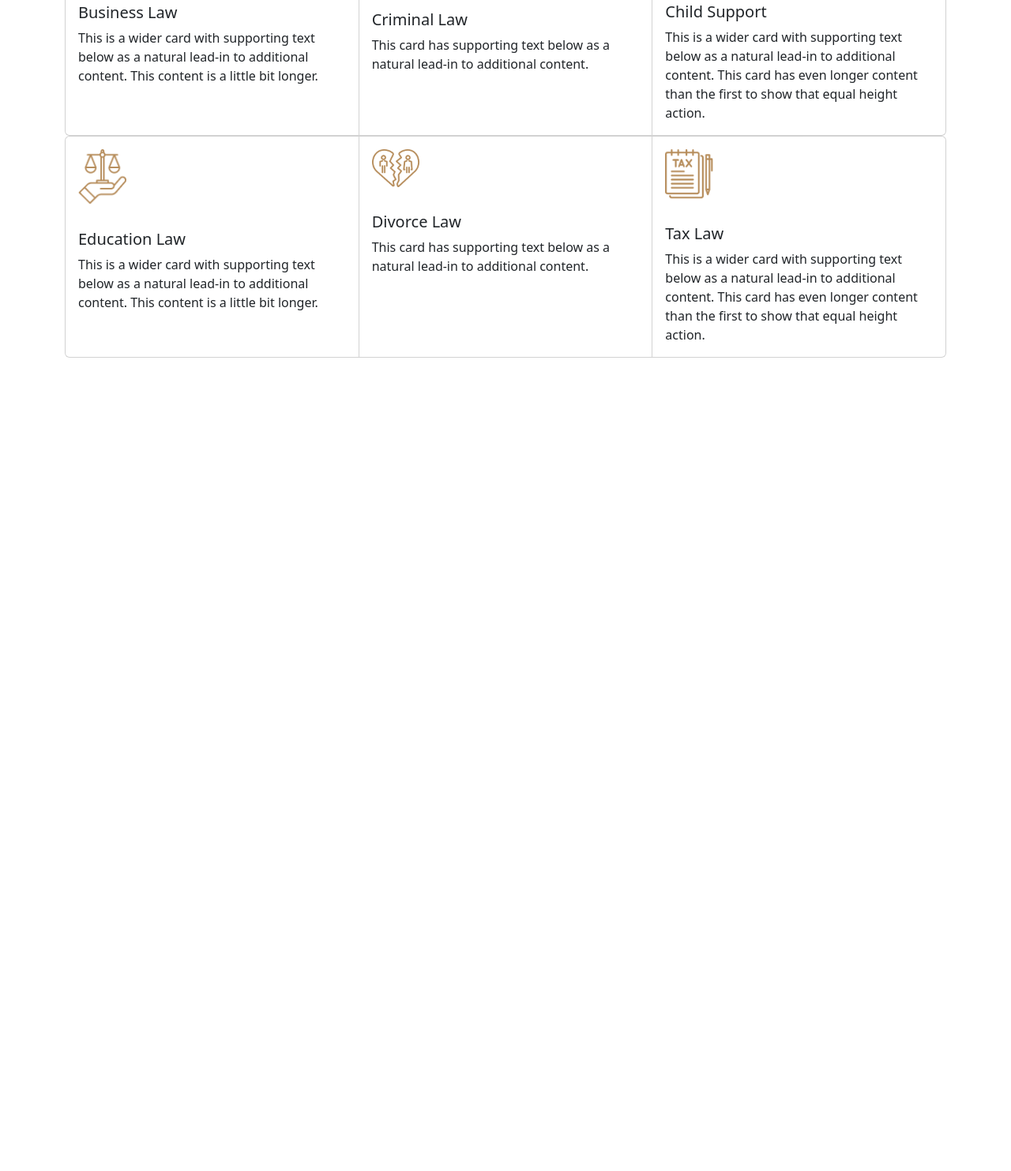
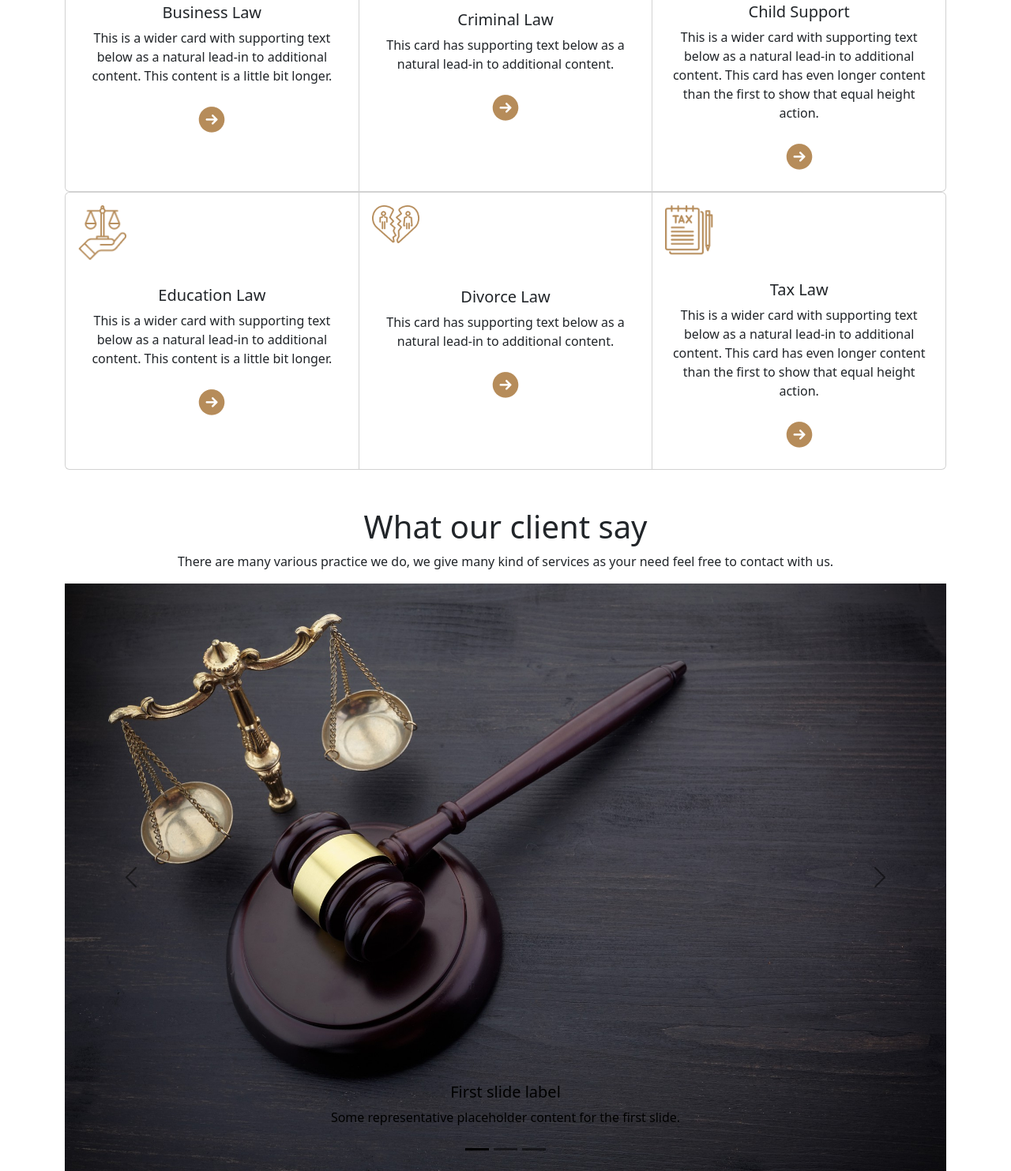
Before and after one commit to msi-soriff/Legal-solutions, a plain HTML site: page index.html in a window 1280 px wide. Shown: the part 948-2431 px from the top of the page at 79% size. Before the commit the page ends 1401 px from the top, so only its background shows below. Drawn offline with nearby package versions, Linux system fonts and the light colour scheme.

Commit message:
slide-card added

```diff
--- a/index.html
+++ b/index.html
@@ -55,52 +55,107 @@
 
     <div class="container">
         <div class="card-group">
-            <div class="card">
+            <div class="card text-center">
               <img src="images/business.png" class="card-img-top w-25 p-3" alt="...">
               <div class="card-body">
                 <h5 class="card-title">Business Law</h5>
                 <p class="card-text">This is a wider card with supporting text below as a natural lead-in to additional content. This content is a little bit longer.</p>
+                <button class="btn"><img src="images/Frame.png" alt="" srcset=""></button>
             </div>
             </div>
-            <div class="card">
+            <div class="card text-center">
               <img src="images/criminal.png" class="card-img-top w-25 p-3" alt="...">
               <div class="card-body">
                 <h5 class="card-title">Criminal Law</h5>
                 <p class="card-text">This card has supporting text below as a natural lead-in to additional content.</p>
+                <button class="btn"><img src="images/Frame.png" alt="" srcset=""></button>
             </div>
             </div>
-            <div class="card">
+            <div class="card text-center">
               <img src="images/child.png" class="card-img-top w-25 p-3" alt="...">
               <div class="card-body">
                 <h5 class="card-title">Child Support</h5>
                 <p class="card-text">This is a wider card with supporting text below as a natural lead-in to additional content. This card has even longer content than the first to show that equal height action.</p>
+                <button class="btn"><img src="images/Frame.png" alt="" srcset=""></button>
             </div>
             </div>
           </div>
           <div class="card-group">
-            <div class="card">
+            <div class="card text-center">
               <img src="images/education.png" class="card-img-top w-25 p-3" alt="...">
               <div class="card-body">
                 <h5 class="card-title">Education Law </h5>
                 <p class="card-text">This is a wider card with supporting text below as a natural lead-in to additional content. This content is a little bit longer.</p>
+                <button class="btn"><img src="images/Frame.png" alt="" srcset=""></button>
             </div>
             </div>
-            <div class="card">
+            <div class="card text-center">
               <img src="images/divorce.png" class="card-img-top w-25 p-3" alt="...">
-              <div class="card-body">
+              <div class="card-body mt-4">
                 <h5 class="card-title">Divorce Law</h5>
                 <p class="card-text">This card has supporting text below as a natural lead-in to additional content.</p>
+                <button class="btn"><img src="images/Frame.png" alt="" srcset=""></button>
             </div>
             </div>
-            <div class="card">
+            <div class="card text-center">
               <img src="images/tax.png" class="card-img-top w-25 p-3" alt="...">
               <div class="card-body">
                 <h5 class="card-title">Tax Law</h5>
                 <p class="card-text">This is a wider card with supporting text below as a natural lead-in to additional content. This card has even longer content than the first to show that equal height action.</p>
+                <button class="btn"><img src="images/Frame.png" alt="" srcset=""></button>
             </div>
             </div>
           </div>
     </div>
+
+    <!-- slider  -->
+    <div class="mt-5 d-flex align-items-center justify-content-center">
+        <h1>What our client say</h1>
+    </div>
+    <div class="d-flex align-items-center justify-content-center">
+        <p>There are many various practice we do, we give many kind of services as your need feel free to contact with us. </p>
+    </div>
+    <div class="container">
+        <div id="carouselExampleDark" class="carousel carousel-dark slide">
+            <div class="carousel-indicators">
+              <button type="button" data-bs-target="#carouselExampleDark" data-bs-slide-to="0" class="active" aria-current="true" aria-label="Slide 1"></button>
+              <button type="button" data-bs-target="#carouselExampleDark" data-bs-slide-to="1" aria-label="Slide 2"></button>
+              <button type="button" data-bs-target="#carouselExampleDark" data-bs-slide-to="2" aria-label="Slide 3"></button>
+            </div>
+            <div class="carousel-inner">
+              <div class="carousel-item active" data-bs-interval="1000">
+                <img src="images/slider-1.jpg" class="d-block w-100" alt="...">
+                <div class="carousel-caption d-none d-md-block">
+                  <h5>First slide label</h5>
+                  <p>Some representative placeholder content for the first slide.</p>
+                </div>
+              </div>
+              <div class="carousel-item" data-bs-interval="2000">
+                <img src="images/slider-2.jpg" class="d-block w-100" alt="...">
+                <div class="carousel-caption d-none d-md-block">
+                  <h5>Second slide label</h5>
+                  <p>Some representative placeholder content for the second slide.</p>
+                </div>
+              </div>
+              <div class="carousel-item">
+                <img src="images/slider-3.jpg" class="d-block w-100" alt="...">
+                <div class="carousel-caption d-none d-md-block">
+                  <h5>Third slide label</h5>
+                  <p>Some representative placeholder content for the third slide.</p>
+                </div>
+              </div>
+            </div>
+            <button class="carousel-control-prev" type="button" data-bs-target="#carouselExampleDark" data-bs-slide="prev">
+              <span class="carousel-control-prev-icon" aria-hidden="true"></span>
+              <span class="visually-hidden">Previous</span>
+            </button>
+            <button class="carousel-control-next" type="button" data-bs-target="#carouselExampleDark" data-bs-slide="next">
+              <span class="carousel-control-next-icon" aria-hidden="true"></span>
+              <span class="visually-hidden">Next</span>
+            </button>
+          </div>
+    </div>
+
 
 
     <script src="https://cdn.jsdelivr.net/npm/bootstrap@5.3.2/dist/js/bootstrap.bundle.min.js" integrity="sha384-C6RzsynM9kWDrMNeT87bh95OGNyZPhcTNXj1NW7RuBCsyN/o0jlpcV8Qyq46cDfL" crossorigin="anonymous"></script>
```
Lines whose indentation alone changed are shown as unchanged.
